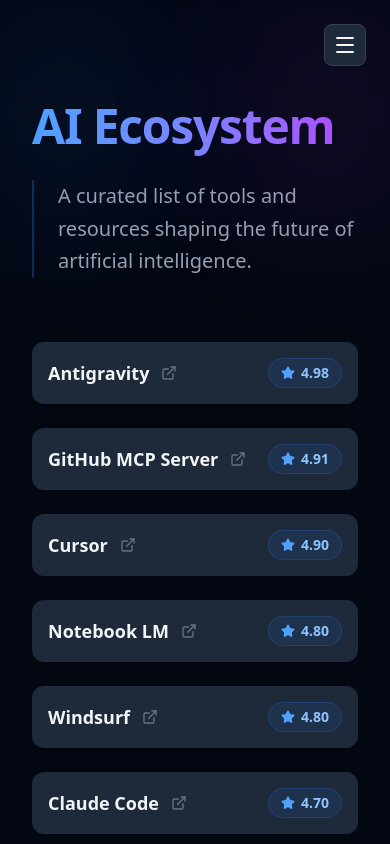
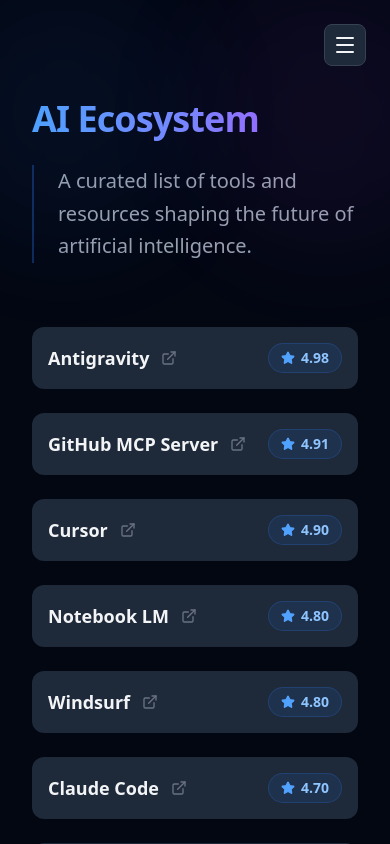
Before and after one commit to edwardtanguay/fastfollow-v2, a Next.js app: page /topics in a window 390 px wide. Built offline with nearby package versions, Linux system fonts and the light colour scheme.

Commit message:
...fixed columns

```diff
--- a/src/app/topics/page.tsx
+++ b/src/app/topics/page.tsx
@@ -10,7 +10,7 @@
           <div className="absolute -top-24 -left-24 w-64 h-64 bg-blue-500/10 rounded-full blur-3xl animate-pulse" />
           <div className="absolute -top-24 -right-24 w-64 h-64 bg-purple-500/10 rounded-full blur-3xl animate-pulse delay-700" />
 
-          <h1 className="text-5xl md:text-7xl font-bold py-4 -my-4 mb-2 tracking-tight bg-linear-to-r from-blue-400 via-indigo-400 to-purple-500 bg-clip-text text-transparent leading-tight">
+          <h1 className="text-4xl md:text-5xl lg:text-7xl font-bold py-4 -my-4 mb-2 tracking-tight bg-linear-to-r from-blue-400 via-indigo-400 to-purple-500 bg-clip-text text-transparent leading-tight">
             AI Ecosystem
           </h1>
           <p className="text-xl text-gray-400 leading-relaxed max-w-3xl border-l-2 border-blue-500/30 pl-6">
@@ -18,7 +18,7 @@
           </p>
         </header>
 
-        <div className="grid grid-cols-1 md:grid-cols-2 lg:grid-cols-3 gap-6 auto-rows-fr">
+        <div className="grid grid-cols-1 lg:grid-cols-2 xl:grid-cols-3 gap-6 auto-rows-fr">
           {(topics as Topic[])
             .sort((a, b) => b.rating - a.rating)
             .map((topic, index) => (
```
